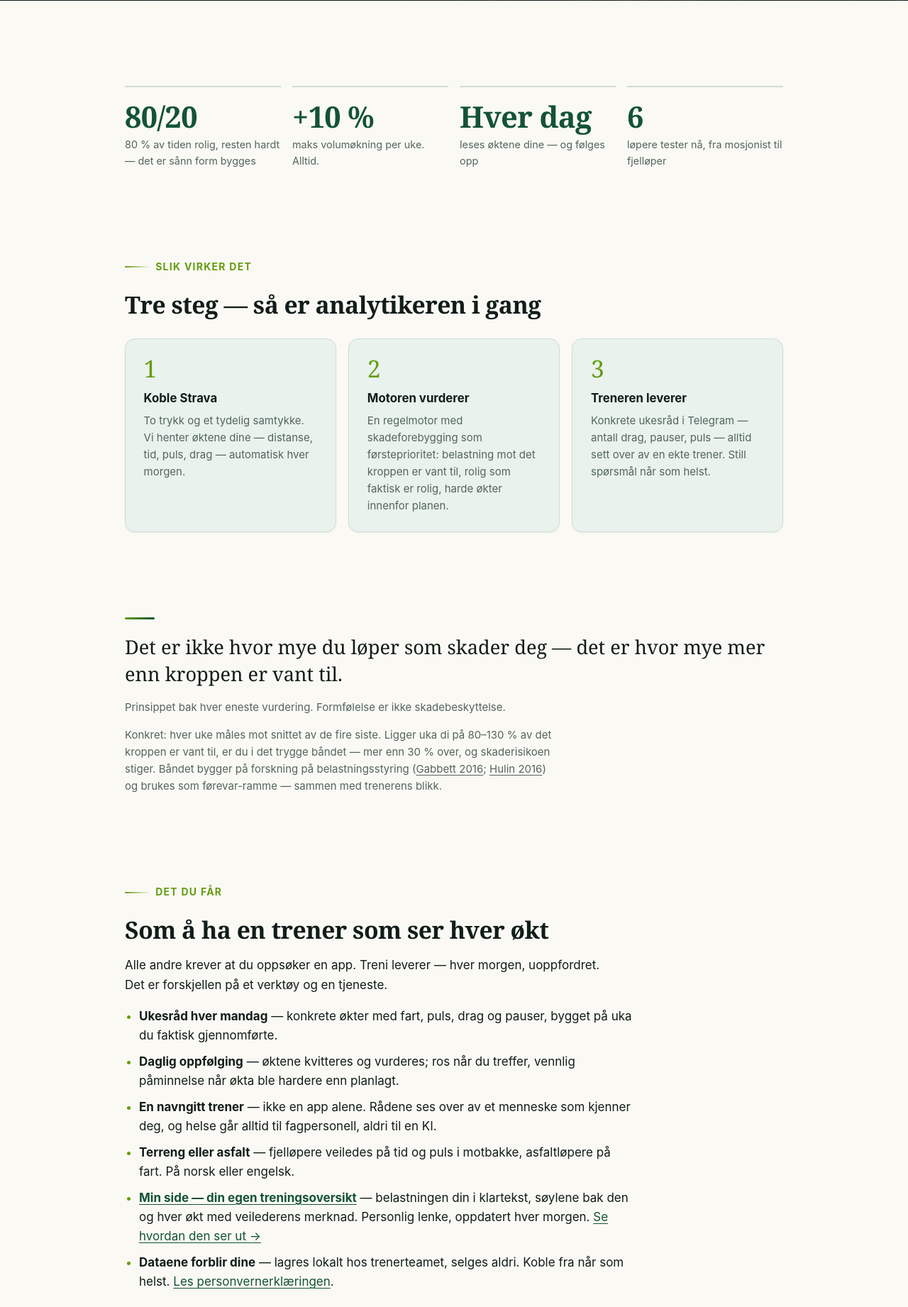
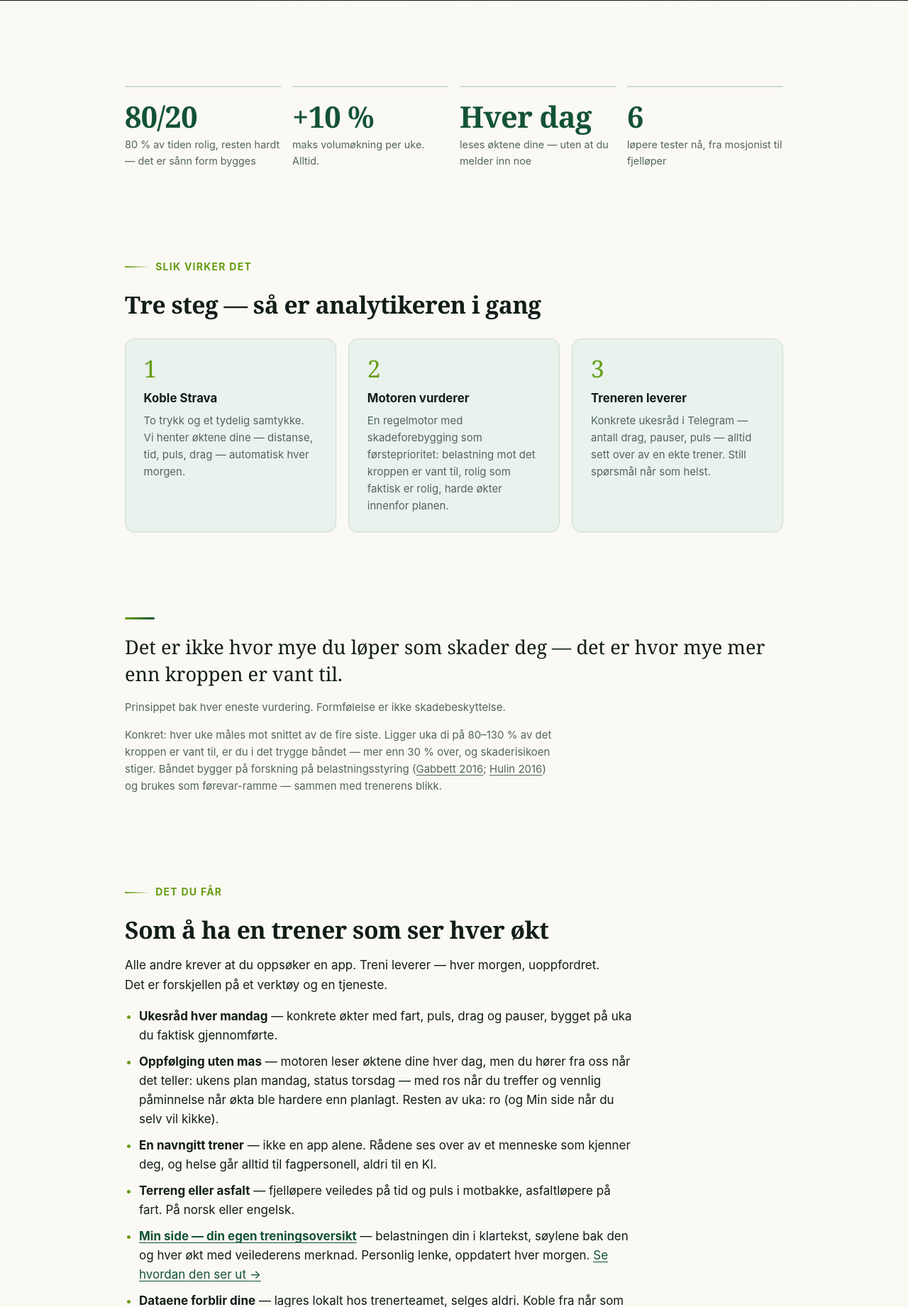
Before and after one commit to oddlevi/oddlevi.github.io, a PHP site: page / in a window 1280 px wide. Shown: the part 755-2597 px from the top of the page at 71% size. Run offline with PHP 8.4, Linux system fonts and the light colour scheme.

Commit message:
Forsidene speiler ny meldingsrytme: leses daglig, meldinger mandag+torsdag
Co-Authored-By: Claude Fable 5 <noreply@anthropic.com>
Claude-Session: https://claude.ai/code/session_01KAiacCUa9QSZx3GxkSRU7S

```diff
--- a/en/join.php
+++ b/en/join.php
@@ -23,6 +23,8 @@ if ($_SERVER["REQUEST_METHOD"] === "POST") {
                . "E-post: " . $epost . "\n"
                . ($tg !== "" ? "Telegram: " . $tg . "\n" : "")
                . "Språk: " . $sprak . "\n\n"
+               . "Inviter (send personlig): https://t.me/VeilederenAIBot?start="
+               . ($sprak === "engelsk" ? "verve_odd_en" : "verve_odd") . "\n\n"
                . "Om løpingen (engelsk):\n" . ($om !== "" ? $om : "(ikke utfylt)") . "\n";
         $hode = "From: Treni <hei@treni.no>\r\n"
               . "Reply-To: " . str_replace(["\r", "\n"], "", $epost) . "\r\n"
--- a/index.html
+++ b/index.html
@@ -39,7 +39,7 @@
   <ul class="tall-rad">
     <li><span class="tall">80/20</span><p>80 % av tiden rolig, resten hardt — det er sånn form bygges</p></li>
     <li><span class="tall">+10 %</span><p>maks volumøkning per uke. Alltid.</p></li>
-    <li><span class="tall">Hver dag</span><p>leses øktene dine — og følges opp</p></li>
+    <li><span class="tall">Hver dag</span><p>leses øktene dine — uten at du melder inn noe</p></li>
     <li><span class="tall">6</span><p>løpere tester nå, fra mosjonist til fjelløper</p></li>
   </ul>
 </section>
@@ -80,8 +80,10 @@
   <ul class="liste">
     <li><b>Ukesråd hver mandag</b> — konkrete økter med fart, puls, drag og pauser,
         bygget på uka du faktisk gjennomførte.</li>
-    <li><b>Daglig oppfølging</b> — øktene kvitteres og vurderes; ros når du treffer,
-        vennlig påminnelse når økta ble hardere enn planlagt.</li>
+    <li><b>Oppfølging uten mas</b> — motoren leser øktene dine hver dag, men du
+        hører fra oss når det teller: ukens plan mandag, status torsdag — med ros
+        når du treffer og vennlig påminnelse når økta ble hardere enn planlagt.
+        Resten av uka: ro (og Min side når du selv vil kikke).</li>
     <li><b>En navngitt trener</b> — ikke en app alene. Rådene ses over av et menneske
         som kjenner deg, og helse går alltid til fagpersonell, aldri til en KI.</li>
     <li><b>Terreng eller asfalt</b> — fjelløpere veiledes på tid og puls i motbakke,
```
Also changed, not shown: bli-testloper.php (+17 -0 lines), en/index.html (+6 -3 lines).
